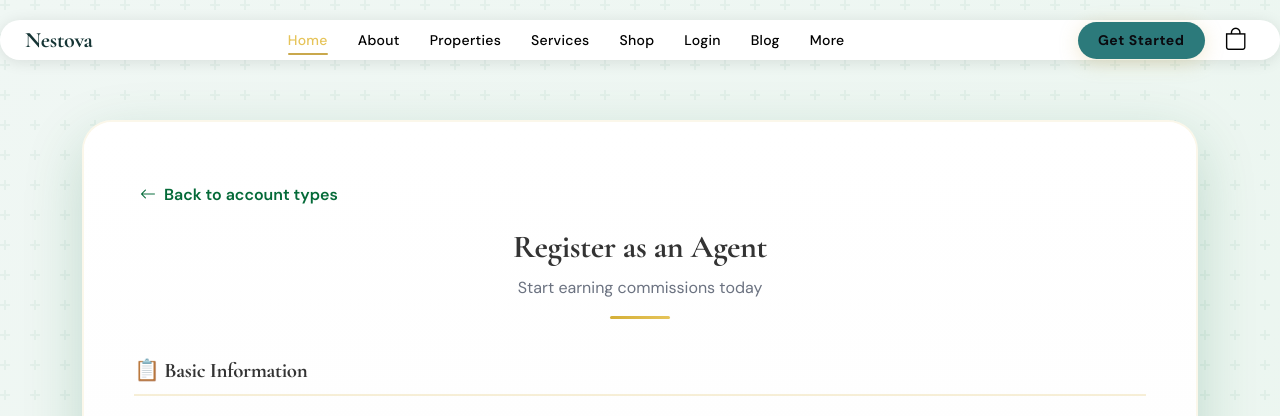
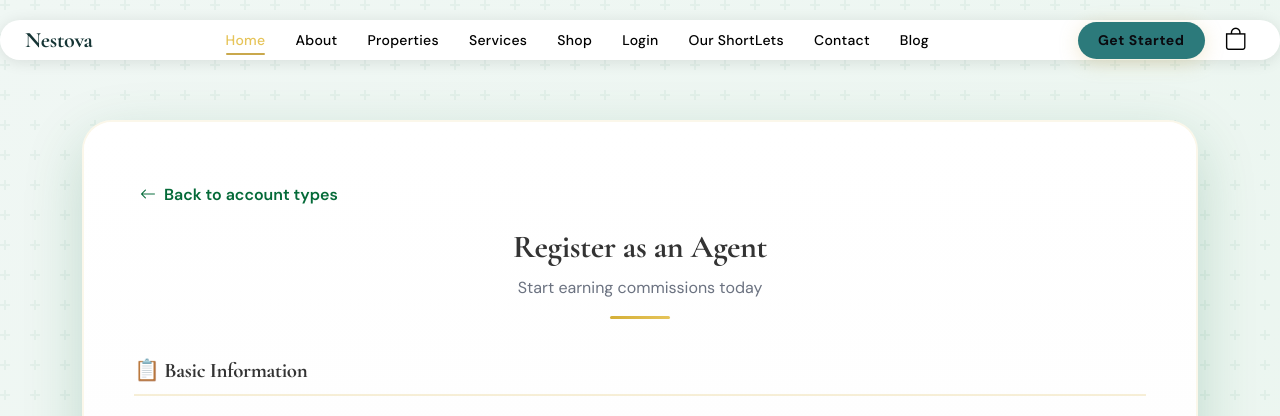
Before and after one commit to edeh-source/nestova, a Django app: page /register/?type=agent in a window 1280 px wide. Shown: the top 416 px of the page. Run offline with Django 5.2, Linux system fonts and the light colour scheme; data comes from the database, SQL or seed files in the repository; data that the repository does not hold is empty; parts of the project's set-up code (start-up, migrations or seed data) failed here and were passed over; some libraries are stand-ins or nearby versions.

Commit message:
working in navbar

```diff
--- a/templates/base.html
+++ b/templates/base.html
@@ -1177,29 +1177,12 @@
           {% else %}
           <li><a href="{% url 'users:login' %}">Login</a></li>
           {% endif %}
+          <li><a href="{% url 'apartment_list' %}">Our ShortLets</a></li>
+          <li><a href="{% url 'contact' %}">Contact</a></li>
 
           <li><a href="{% url 'post_list' %}">Blog</a></li>
-          <li class="dropdown">
-            <a href="#">
-              <span>More</span>
-              <i class="bi bi-chevron-down toggle-dropdown" aria-label="Toggle Dropdown"></i>
-            </a>
-            <ul>
-              {% if not request.user.agent_profile and not request.user.is_authenticated %}
-              <li style="color: black;"><a href="{% url 'agents:agents_signup' %}">Become An Agent</a></li>
-              {% endif %}
-
-          </li>
-          <li class="dropdown">
-            <a href="#">
-              <span>ShortLets</span>
-              <i class="bi bi-chevron-down toggle-dropdown" aria-label="Toggle Dropdown"></i>
-            </a>
-            <ul>
-              <li><a href="{% url 'apartment_list' %}">Our Apartments</a></li>
-            </ul>
-          </li>
-          <li><a href="{% url 'contact' %}">Contact</a></li>
+
+
         </ul>
       </nav>
 
```
